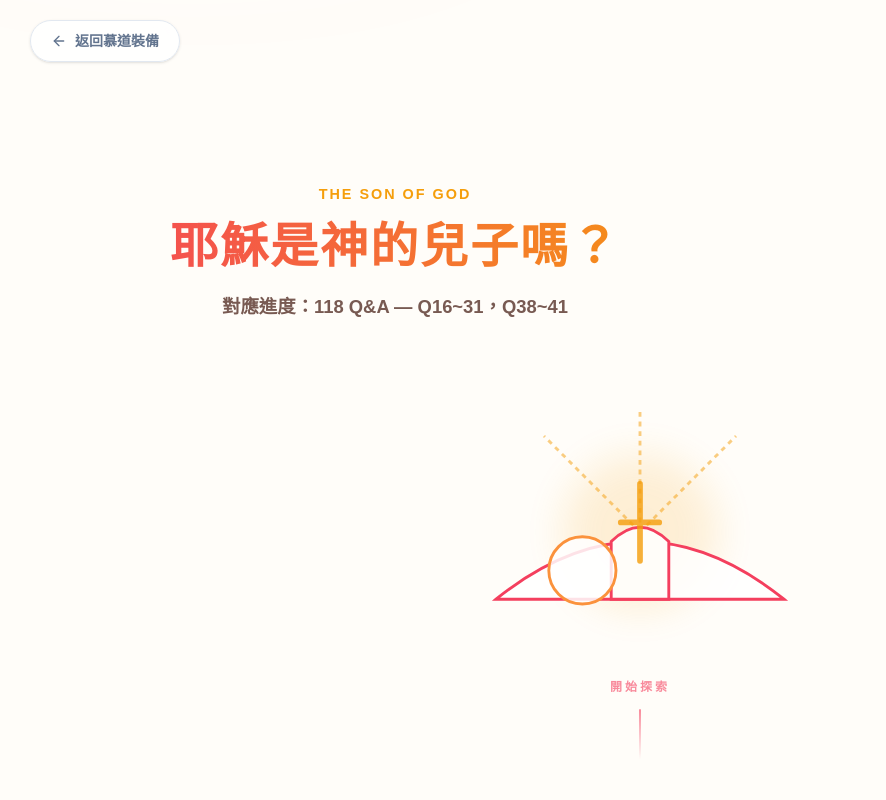
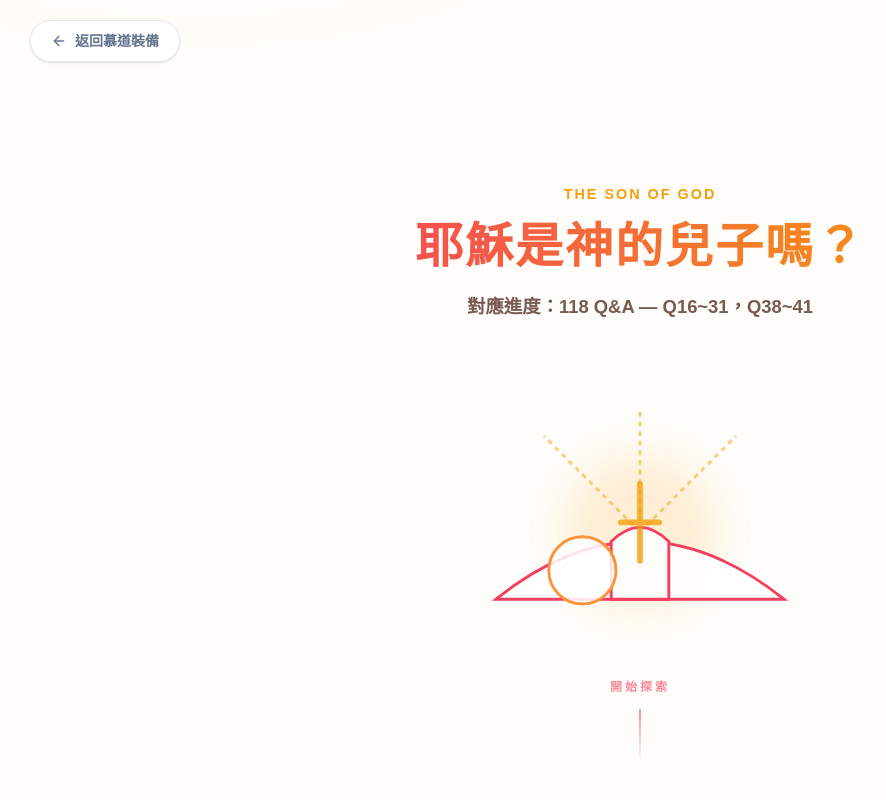
Before and after one commit to woodylin0403/guitar-chords, a Next.js app: page /seekers-books/lesson3 in a window 1280 px wide. Shown: the top 800 px of the page, without its empty margins (0-886 px from the left). Built offline with nearby package versions, Linux system fonts and the light colour scheme.

Commit message:
更新17

```diff
--- a/app/seekers-books/lesson3/page.tsx
+++ b/app/seekers-books/lesson3/page.tsx
@@ -1,5 +1,5 @@
 'use client';
-import React, { useState, useEffect, useRef } from 'react';
+import React, { useState, useEffect } from 'react';
 import Link from 'next/link';
 import { ArrowLeft, Search, ShieldAlert, Crosshair, Heart, Zap, Sun, BookText } from 'lucide-react';
 
@@ -23,36 +23,23 @@ function BibleVerse({ reference, text }: { reference: string, text: string }) {
   );
 }
 
-// 滾動漸顯動畫 Hook
-function useOnScreen(options: IntersectionObserverInit) {
-  const [isVisible, setIsVisible] = useState(false);
-  const ref = useRef<HTMLDivElement>(null);
-
-  useEffect(() => {
-    const observer = new IntersectionObserver(([entry]) => {
-      if (entry.isIntersecting) setIsVisible(true);
-    }, options);
-    if (ref.current) observer.observe(ref.current);
-    return () => { if (ref.current) observer.unobserve(ref.current); };
-  }, [options]);
-
-  return [ref, isVisible] as const;
-}
-
-function FadeSection({ children, delay = '' }: { children: React.ReactNode, delay?: string }) {
-  const [ref, isVisible] = useOnScreen({ threshold: 0.15 });
-  return (
-    <div ref={ref} className={`w-full flex flex-col transition-all duration-[1200ms] ease-[cubic-bezier(0.16,1,0.3,1)] transform ${isVisible ? 'opacity-100 translate-y-0' : 'opacity-0 translate-y-16'} ${delay}`}>
-      {children}
-    </div>
-  );
-}
-
 export default function JesusSonOfGodLesson() {
   const [isModalOpen, setIsModalOpen] = useState(false);
   const [modalState, setModalState] = useState<'input' | 'loading' | 'letter'>('input');
   const [prayerText, setPrayerText] = useState('');
   const [letterData, setLetterData] = useState<any>(null);
+
+  // 🌟 滾動漸顯動畫
+  useEffect(() => {
+    const observerOptions = { root: null, rootMargin: '0px', threshold: 0.15 };
+    const observer = new IntersectionObserver((entries) => {
+      entries.forEach(entry => {
+        if (entry.isIntersecting) entry.target.classList.add('visible');
+      });
+    }, observerOptions);
+    document.querySelectorAll('.fade-up').forEach(el => observer.observe(el));
+    return () => observer.disconnect();
+  }, []);
 
   const illustrationImages = [
       "https://images.unsplash.com/photo-1544098281-073ae35c98b0?auto=format&fit=crop&w=600&q=80",
@@ -161,10 +148,14 @@ export default function JesusSonOfGodLesson() {
         .graphic-container svg { width: 100%; height: 100%; max-width: 450px; overflow: visible;}
         .svg-text { font-family: 'Noto Sans TC', sans-serif; font-size: 15px; font-weight: 700; fill: var(--text-main); text-anchor: middle; letter-spacing: 1px;}
 
+        /* 🌟 CSS 漸顯動畫 */
         .fade-up { opacity: 0; transform: translateY(40px); transition: opacity 0.8s ease-out, transform 0.8s ease-out; }
         .fade-up.visible { opacity: 1; transform: translateY(0); }
+
         .custom-btn { display: inline-block; margin-top: 30px; padding: 16px 45px; background: linear-gradient(135deg, var(--accent-primary), var(--accent-tertiary)); color: white; border: none; border-radius: 30px; font-weight: 700; letter-spacing: 2px; transition: all 0.3s ease; box-shadow: 0 10px 25px rgba(244, 63, 94, 0.3); cursor: pointer; font-size: 1.15rem; text-transform: uppercase;}
         .custom-btn:hover { transform: translateY(-3px) scale(1.02); box-shadow: 0 15px 35px rgba(251, 146, 60, 0.4); }
+        .custom-btn:disabled { opacity: 0.5; cursor: not-allowed; transform: none; box-shadow: none; }
+
         .scroll-indicator { position: absolute; bottom: 40px; left: 50%; transform: translateX(-50%); display: flex; flex-direction: column; align-items: center; opacity: 0.6; animation: bounce 2.5s infinite; }
         .scroll-indicator span { font-size: 0.75rem; letter-spacing: 3px; margin-bottom: 10px; color: var(--accent-primary); text-transform: uppercase; font-weight: 700;}
         .scroll-indicator .line { width: 2px; height: 50px; background: linear-gradient(to bottom, var(--accent-primary), transparent); }
@@ -176,8 +167,10 @@ export default function JesusSonOfGodLesson() {
         .modal-overlay.active .modal-card { transform: translateY(0) scale(1); }
         .close-btn { position: absolute; top: 20px; right: 25px; background: none; border: none; font-size: 2rem; color: var(--text-light); cursor: pointer; transition: color 0.2s; }
         .close-btn:hover { color: var(--text-main); }
+
         .modal-textarea { width: 100%; height: 180px; padding: 20px; border: 2px solid #FEE2E2; border-radius: 12px; resize: none; font-family: inherit; font-size: 1.05rem; color: var(--text-main); background: #FFFBFB; margin-bottom: 25px; transition: all 0.3s; line-height: 1.6; }
         .modal-textarea:focus { outline: none; border-color: var(--accent-secondary); box-shadow: 0 0 0 4px rgba(245, 158, 11, 0.1); background: #FFF;}
+
         .spinner { width: 50px; height: 50px; border: 4px solid rgba(244, 63, 94, 0.2); border-top: 4px solid var(--accent-primary); border-right: 4px solid var(--accent-secondary); border-radius: 50%; margin: 0 auto 30px auto; animation: spin 1s linear infinite; }
 
         @media (max-width: 768px) {
@@ -195,7 +188,7 @@ export default function JesusSonOfGodLesson() {
 
       {/* 0. 封面區塊 */}
       <section className="custom-section">
-        <FadeSection>
+        <div className="custom-container fade-up">
             <div className="text-content" style={{ textAlign: 'center' }}>
                 <p style={{ textAlign: 'center', color: 'var(--accent-secondary)', fontWeight: '800', letterSpacing: '2px', marginBottom: '10px', fontSize: '0.9rem' }}>THE SON OF GOD</p>
                 <h1>耶穌是神的兒子嗎？</h1>
@@ -212,13 +205,13 @@ export default function JesusSonOfGodLesson() {
                     <path d="M 200 180 L 200 100 M 180 140 L 220 140" stroke="var(--accent-secondary)" strokeWidth="6" strokeLinecap="round" opacity="0.8"/>
                 </svg>
             </div>
-        </FadeSection>
+        </div>
         <div className="scroll-indicator"><span>開始探索</span><div className="line"></div></div>
       </section>
 
       {/* 1. 耶穌是誰？ */}
       <section className="custom-section">
-        <FadeSection>
+        <div className="custom-container fade-up">
             <div className="text-content">
                 <h2>一、教主還是救主？</h2>
 
@@ -272,12 +265,13 @@ export default function JesusSonOfGodLesson() {
                     耶穌是神的保證，在於祂戰勝了死亡！連《誰移走了石頭》這本書的無神論作者，在查考了「兵丁移走屍體？」、「門徒偷走？」、「婦女走錯墳墓？」等假設後，最後都只能承認復活是唯一的真相。門徒彼得、多馬、保羅更用生命為此作見證。
                 </div>
             </div>
-        </FadeSection>
+        </div>
       </section>
 
       {/* 2. 耶穌是神兒子的解釋 */}
       <section className="custom-section">
-        <FadeSection>
+        <div className="custom-container fade-up">
+
             <div className="graphic-container" style={{height:'180px'}}>
                 <svg viewBox="0 0 400 150">
                     <circle cx="150" cy="75" r="50" fill="var(--card-bg)" stroke="var(--accent-secondary)" strokeWidth="3"/>
@@ -335,12 +329,12 @@ export default function JesusSonOfGodLesson() {
                     </div>
                 </div>
             </div>
-        </FadeSection>
+        </div>
       </section>
 
       {/* 3. 神兒子的救恩 (得勝) */}
       <section className="custom-section">
-        <FadeSection>
+        <div className="custom-container fade-up">
             <div className="graphic-container">
                 <svg viewBox="0 0 400 220">
                     <path d="M 50 180 L 350 180" stroke="var(--text-light)" strokeWidth="2" strokeDasharray="5 5"/>
@@ -389,12 +383,12 @@ export default function JesusSonOfGodLesson() {
                     </div>
                 </div>
             </div>
-        </FadeSection>
+        </div>
       </section>
 
       {/* 4. 你的經歷與呼召 */}
       <section className="custom-section">
-        <FadeSection>
+        <div className="custom-container fade-up">
             <div className="text-content">
                 <h2>四、經歷祂並回應呼召</h2>
 
@@ -415,10 +409,10 @@ export default function JesusSonOfGodLesson() {
 
                 <button className="custom-btn" onClick={openModal}>寫下我的決定與禱告</button>
             </div>
-        </FadeSection>
+        </div>
       </section>
 
-      {/* Modal (同前) */}
+      {/* Modal 視窗 */}
       <div className={`modal-overlay ${isModalOpen ? 'active' : ''}`} onClick={(e) => { if(e.target === e.currentTarget) closeModal(); }}>
         <div className="modal-card">
             <button className="close-btn" onClick={closeModal}>&times;</button>
```
